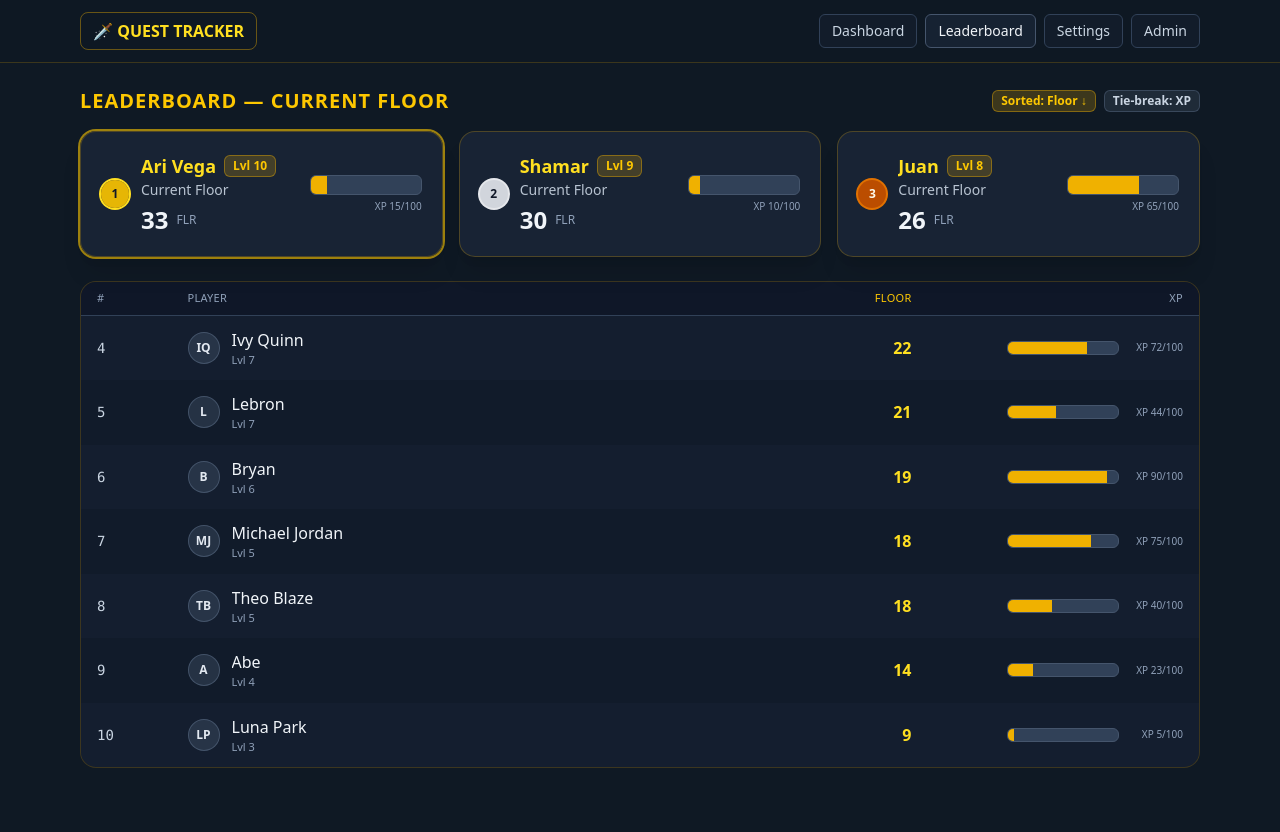
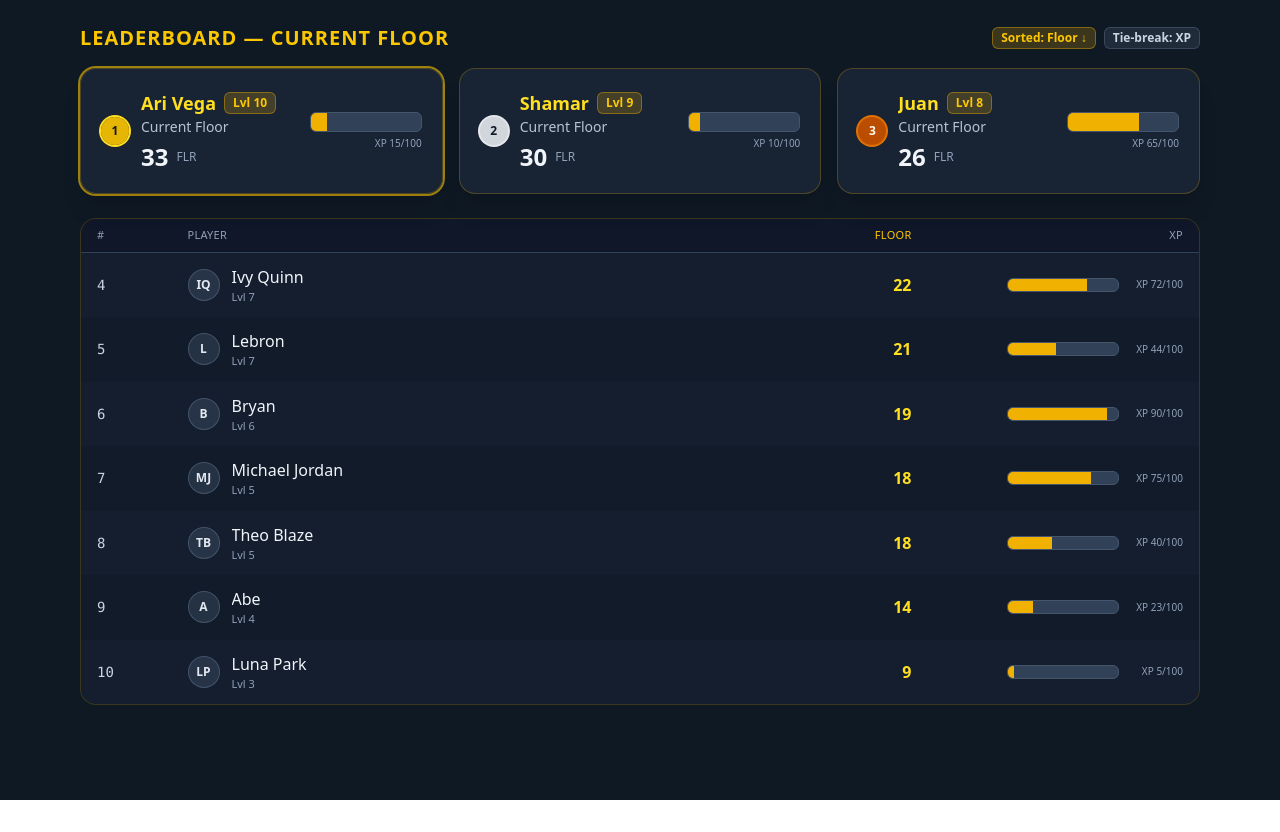
Before and after one commit to bryanfernandez-eng/gamified-habit-tracker, a React (Vite) app in the folder frontend/: page /leaderboard in a window 1280 px wide. After the commit the page ends 800 px from the top, so only its background shows below. Built offline with nearby package versions, Linux system fonts and the light colour scheme; no server answers.

Commit message:
finished leaderboard x2

```diff
--- a/frontend/src/pages/Leaderboard.jsx
+++ b/frontend/src/pages/Leaderboard.jsx
@@ -142,33 +142,6 @@ const Leaderboard = ({ players = demoPlayers, title = "LEADERBOARD" }) => {
   return (
     <div className="min-h-screen w-full bg-[#0F1924] text-slate-100">
       {/* Top bar */}
-      <header className="sticky top-0 z-10 border-b border-yellow-500/20 bg-[#0F1924]/90 backdrop-blur">
-        <div className="mx-auto max-w-6xl px-4 py-3 flex items-center gap-3">
-          <button className="px-3 py-1.5 border border-yellow-500/40 text-yellow-300 rounded-lg font-semibold hover:bg-yellow-500/10 transition">
-            🗡️ QUEST TRACKER
-          </button>
-          <nav className="ml-auto hidden sm:flex gap-2">
-            {[
-              "Dashboard",
-              "Leaderboard",
-              "Settings",
-              "Admin",
-            ].map((item, i) => (
-              <span
-                key={i}
-                className={classNames(
-                  "px-3 py-1.5 rounded-md border text-sm",
-                  item === "Leaderboard"
-                    ? "bg-slate-800/60 border-slate-600 text-slate-100"
-                    : "bg-slate-800/30 border-slate-700 text-slate-300"
-                )}
-              >
-                {item}
-              </span>
-            ))}
-          </nav>
-        </div>
-      </header>
 
       {/* Content */}
       <main className="mx-auto max-w-6xl px-4 pb-16">
```
